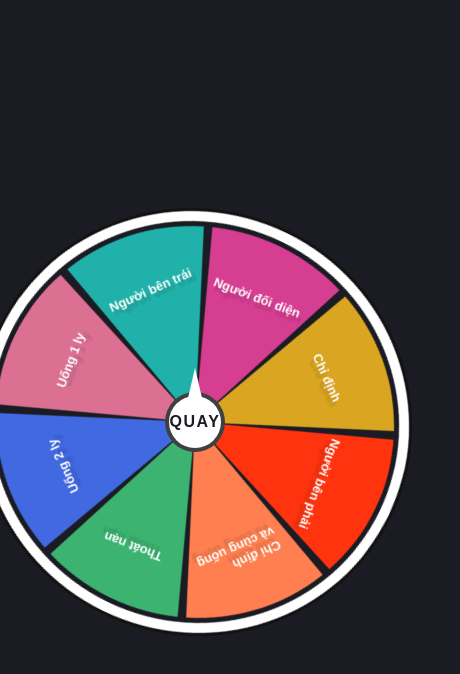
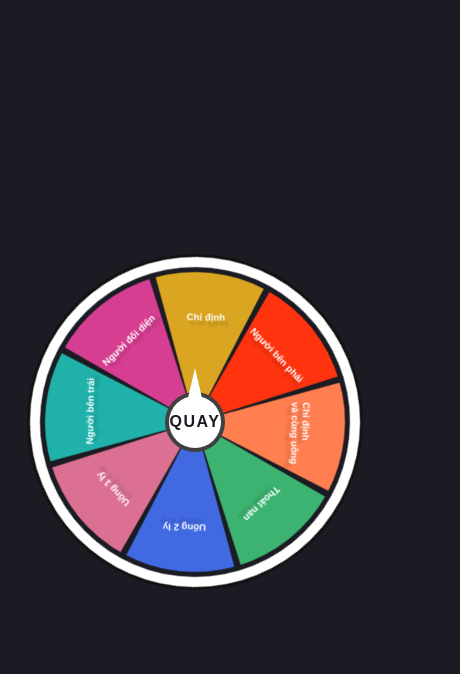
Before and after one commit to TungLT159/cheer, a plain HTML site: page index.html in a window 390 px wide. Both pictures are taken after a click on the element "QUAY". Shown: the whole page, 460 px wide, since content can reach past the window. Drawn offline with Linux system fonts and the light colour scheme.

Commit message:
update_1

```diff
--- a/css/main.css
+++ b/css/main.css
@@ -12,8 +12,6 @@ body {
         min-height: 100vh;
         background: #1b1c23;
     }
-
-
     /* Container*/
 
     .container {
@@ -43,8 +41,6 @@ body {
         cursor: pointer;
         user-select: none;
     }
-
-
     /* Circle and triangulo 1 */
 
     .container .spinBtn::before {
@@ -56,8 +52,6 @@ body {
         background: #fff;
         clip-path: polygon(50% 0%, 15% 100%, 85% 100%);
     }
-
-
     /* Circulo  colores */
 
     .container .wheel {
@@ -72,8 +66,6 @@ body {
         box-shadow: 0 0 0 5px #1b1c23, 0 0 0 15px #fff, 0 0 0 18px #111;
         transition: transform 5s ease-in-out;
     }
-
-
     /* Circle and triangulo 1 */
 
     .container .wheel .number {
@@ -90,8 +82,6 @@ body {
         user-select: none;
         cursor: pointer;
     }
-
-
     /* Img size */
 
     img {
@@ -106,3 +96,13 @@ img {
         color: #fff;
         text-shadow: 3px 5px 2px rgba(0, 0, 0, 0.15);
     }
+
+    @media (max-width: 768px) {
+        .container {
+            width: 300px;
+            height: 300px;
+        }
+        .container .wheel .number span {
+            font-size: 0.6rem;
+        }
+    }
--- a/js/main.js
+++ b/js/main.js
@@ -1,8 +1,8 @@
 let wheel = document.querySelector(".wheel");
 let spinBtn = document.querySelector(".spinBtn");
-let value = Math.ceil(Math.random() * 1800);
+let value = Math.ceil(Math.random() * 3600);
 
 spinBtn.onclick = function() {
     wheel.style.transform = "rotate(" + value + "deg)";
-    value += Math.ceil(Math.random() * 1851);
+    value += Math.ceil(Math.random() * 3651);
 };
```
Lines whose indentation alone changed are shown as unchanged.
